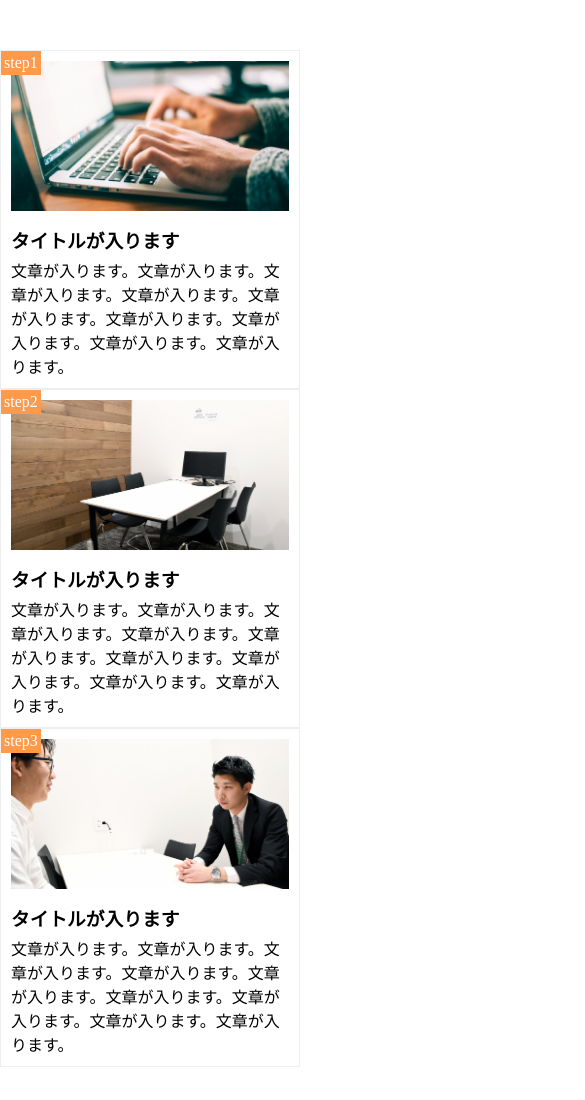
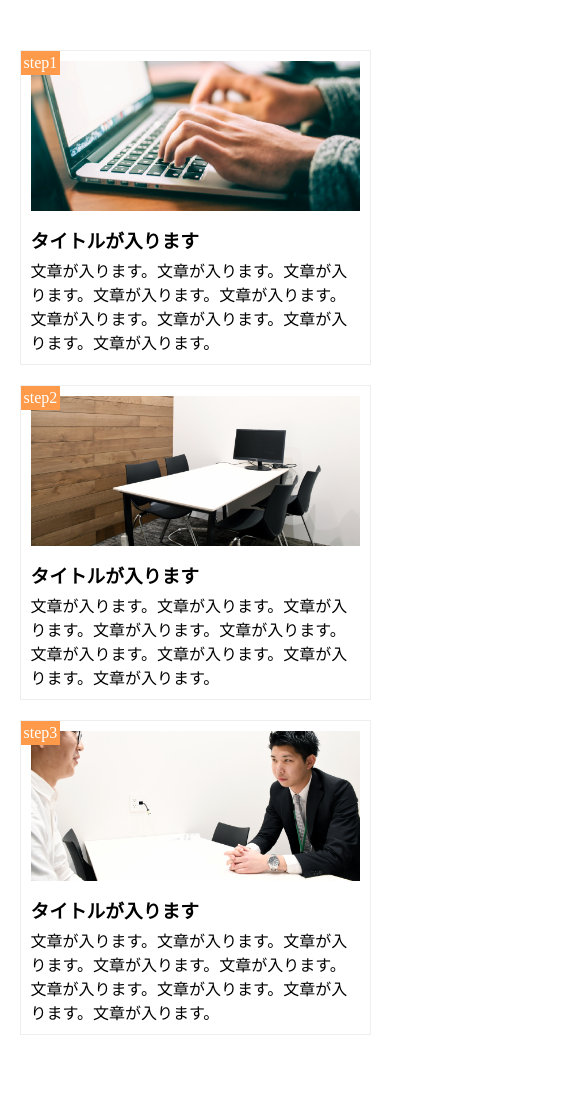
Before and after one commit to yuutamizuguchi/html-, a plain HTML site: page index.html in a window 390 px wide. Shown: the top 1100 px of the page, 585 px wide, since content can reach past the window. Drawn offline with Linux system fonts and the light colour scheme.

Commit message:
responsive

```diff
--- a/style.css
+++ b/style.css
@@ -64,6 +64,16 @@ main{
 
 /* スマートフォンサイズ（425px）以下の際に適用される設定 */
 @media screen and (max-width:768px) {
+  main{
+  width: 100%;
+}
   .step-box{
     float: none;
+    margin: 0 auto;
+    width: 90%;
+    margin-bottom: 20px;
 }
+.step-box:last-child{
+  margin: 0 auto;
+}
+}
```
Also changed, not shown: 1 other file.
